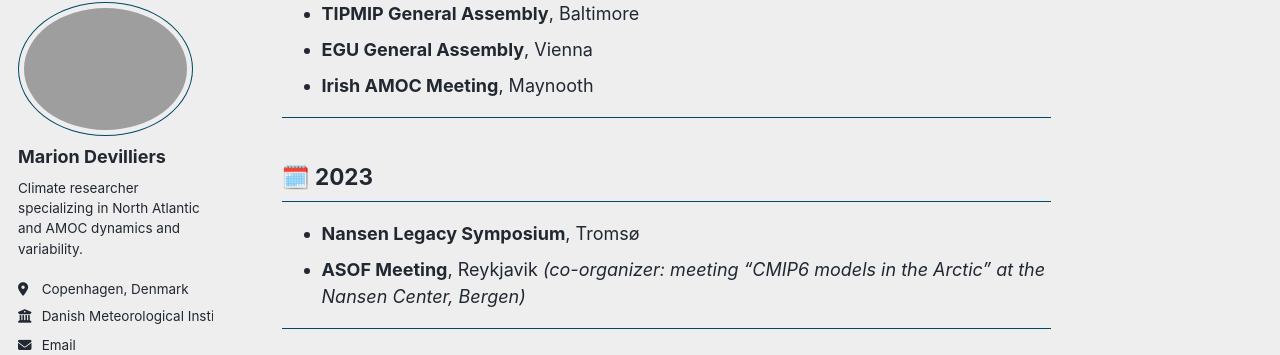
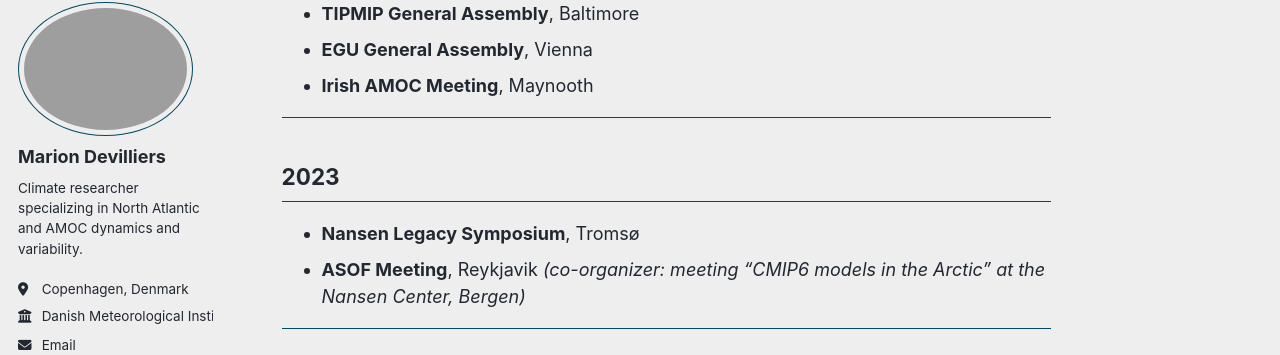
Before and after one commit to mariondevilliers/mariondevilliers.github.io, a Jekyll site: the page built from _pages/conferences.md, in a window 1280 px wide and 900 px high, scrolled down 877 px. Shown: the part 97-452 px from the top of the window. Built offline with Jekyll 4.4.1, drawn with Linux system fonts in a browser that asks for light colours; some web fonts are replaced; a script bundle is joined from its source files by our own code; library files that are not in the unit come from our copies.

```diff
--- a/_pages/conferences.md
+++ b/_pages/conferences.md
@@ -34,7 +34,7 @@ Below is a structured list of conferences, workshops, and scientific meetings in
 
 ---
 
-## 🗓️ 2023
+## 2023
 - **Nansen Legacy Symposium**, Tromsø
 - **ASOF Meeting**, Reykjavik *(co-organizer: meeting “CMIP6 models in the Arctic” at the Nansen Center, Bergen)*
 
```
